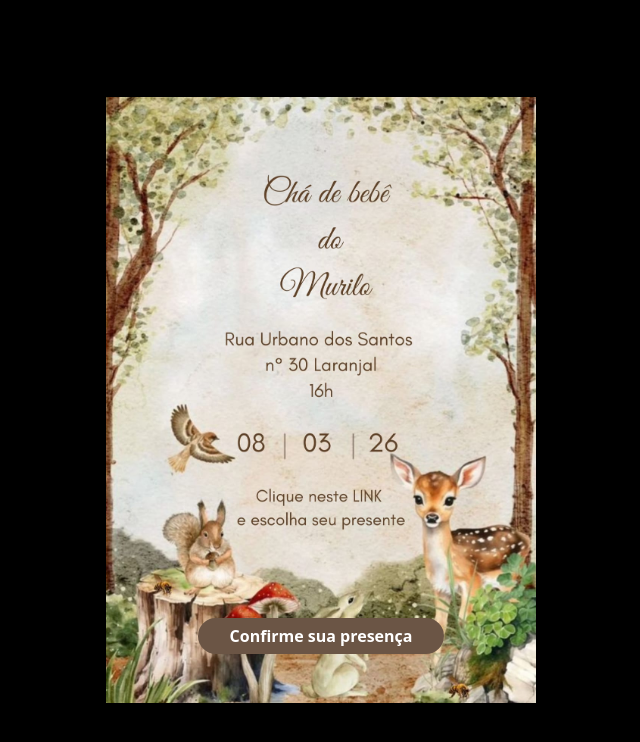
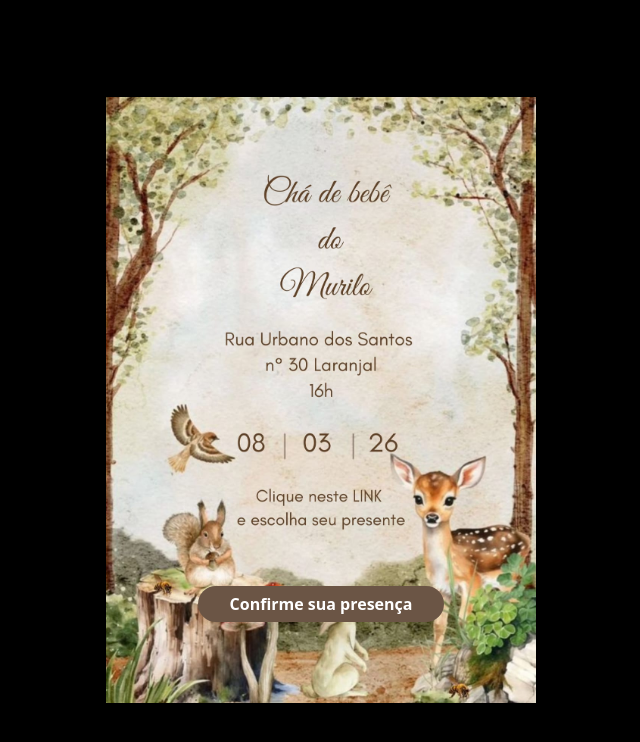
Before and after one commit to xwilsonneto/festadaroca, a Next.js app: page / in a window 1280 px wide. Shown: the top 742 px of the page, without its empty margins (319-959 px from the left). Built offline with nearby package versions, Linux system fonts and the light colour scheme.

Commit message:
Agora vaaaai

```diff
--- a/app/page.tsx
+++ b/app/page.tsx
@@ -1,7 +1,6 @@
 /* eslint-disable */
 'use client'
 
-import { motion } from 'framer-motion'
 import { Loader2 } from 'lucide-react'
 import { useState } from 'react'
 import { useRouter } from 'next/navigation'
@@ -31,12 +30,8 @@
           backgroundColor: '#000'
         }}
       >
-        <motion.div
-          initial={{ opacity: 0, scale: 0.9 }}
-          animate={{ opacity: 1, scale: 1 }}
-          transition={{ duration: 0.8, delay: 0.5 }}
-          className="absolute bottom-32 w-full text-center px-4"
-        >
+        {/* Botão sem animação */}
+        <div className="absolute bottom-40 w-full text-center px-4">
           <Button
             onClick={handleConfirmClick}
             disabled={isLoading}
@@ -45,7 +40,7 @@
             {isLoading && <Loader2 className="h-5 w-5 animate-spin" />}
             Confirme sua presença
           </Button>
-        </motion.div>
+        </div>
       </div>
     </main>
   )
```
Also changed, not shown: tsconfig.json (+19 -5 lines).
